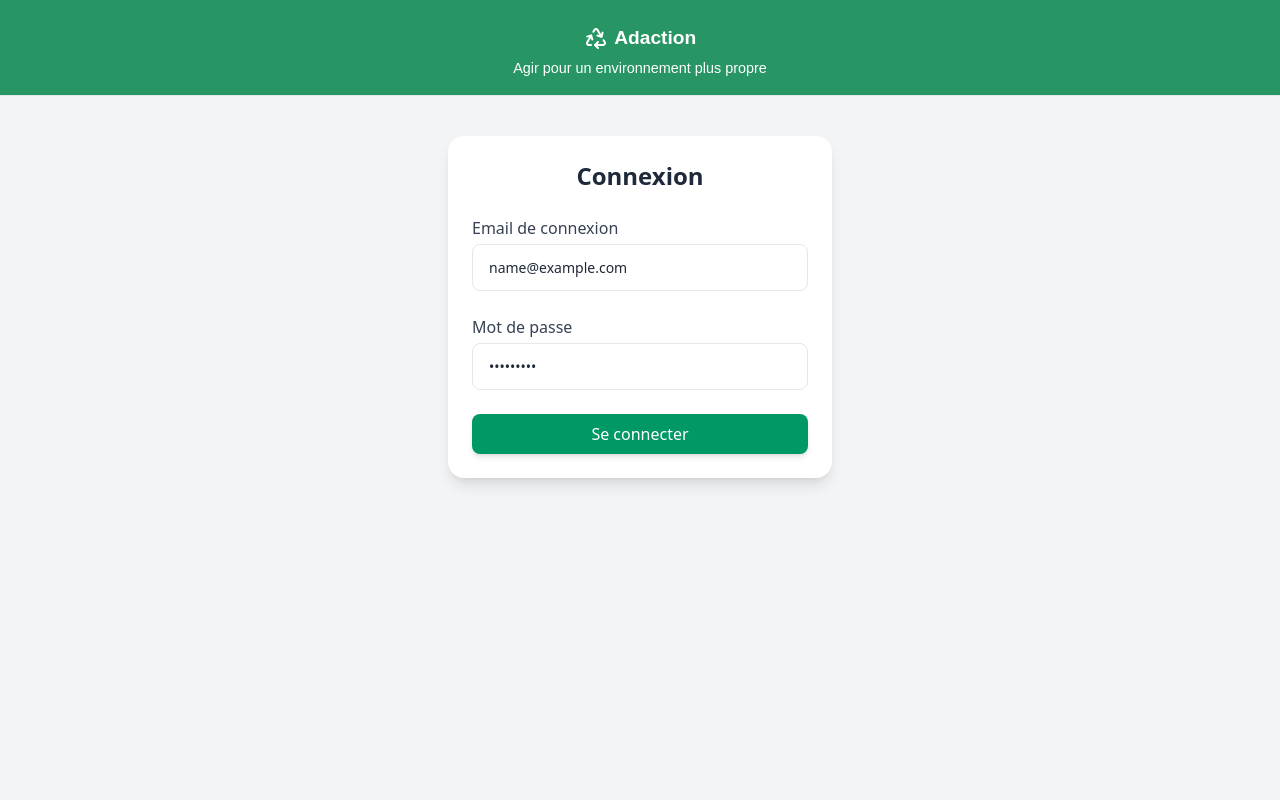
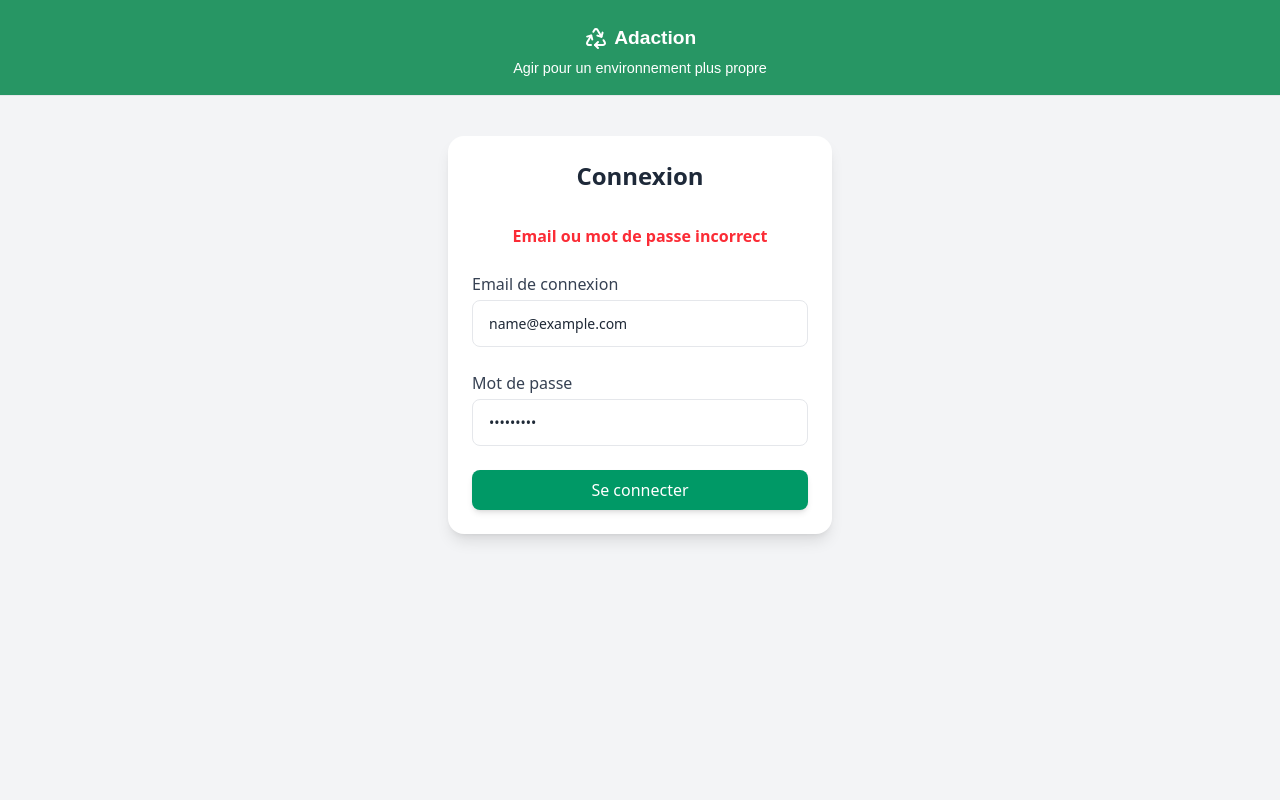
Before and after one commit to Vikybu/Adaction_front, a Vue app: page / in a window 1280 px wide. Both pictures are taken after typing "name@example.com", "Sample123" into the empty fields and a click on the button "Se connecter". Shown: the top 800 px of the page. Built offline with nearby package versions, Linux system fonts and the light colour scheme; no server answers.

Commit message:
error connexion

```diff
--- a/src/components/ConnexionCompo.vue
+++ b/src/components/ConnexionCompo.vue
@@ -56,7 +56,7 @@ async function connexion(dataConnexion) {
       <h1 class="text-2xl font-semibold text-gray-800 text-center">
         Connexion
       </h1>
-
+      <p class="text-red-500 text-center font-semibold mt-2" v-if="erreur">{{ erreur }}</p>
       <!-- Email -->
       <div class="w-full flex flex-col gap-1">
         <label for="email" class="text-gray-700 font-medium">Email de connexion</label>
```
